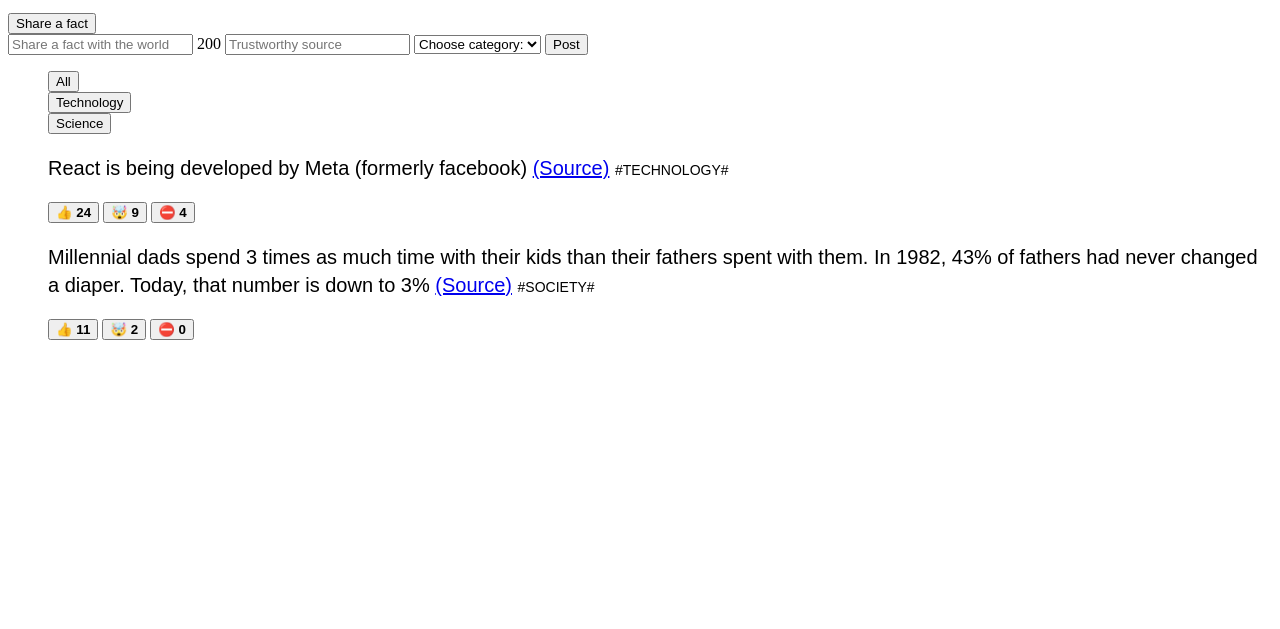
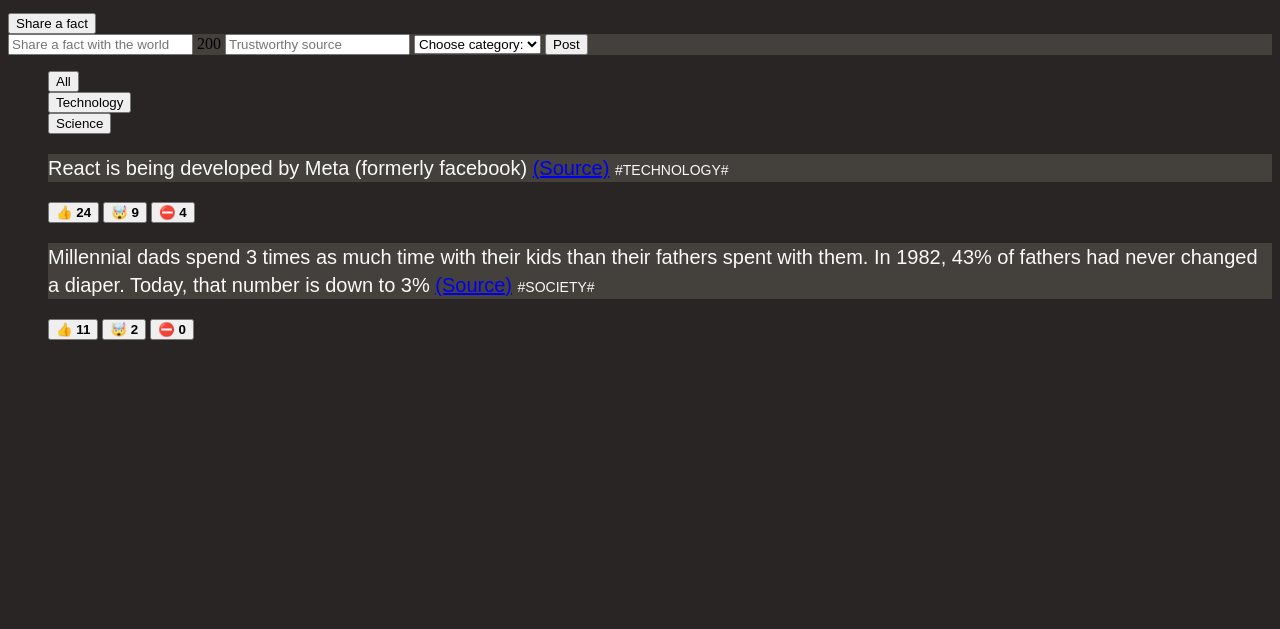
Before and after one commit to meynaaard/today-i-learned, a plain HTML site: page index.html in a window 1280 px wide. Shown: the part 171-800 px from the top of the page. Drawn offline with Linux system fonts and the light colour scheme; a web font is replaced by a local one.

Commit message:
ui: Add background and text colors

```diff
--- a/index.html
+++ b/index.html
@@ -21,7 +21,7 @@
       <button>Share a fact</button>
     </header>
 
-    <form>
+    <form class="fact-form">
       <input type="text" placeholder="Share a fact with the world" />
       <span>200</span>
       <input type="text" placeholder="Trustworthy source" />
--- a/style.css
+++ b/style.css
@@ -1,20 +1,32 @@
+body {
+  background-color: #292524;
+}
+
 h1 {
   font-size: 42px;
   text-transform: uppercase;
   text-align: center;
   font-family: "Coiny", sans-serif;
+  color: #fafaf9;
+}
+
+.fact-form {
+  background-color: #44403c;
 }
 
 .fact {
   font-size: 20px;
   line-height: 1.4;
   font-family: "Sono", sans-serif;
+  color: #fafaf9;
+  background-color: #44403c;
 }
 
 .tag {
   text-transform: uppercase;
   font-size: 14px;
   font-family: "Coiny", sans-serif;
+  color: #fafaf9;
 }
 
 ul {
```
